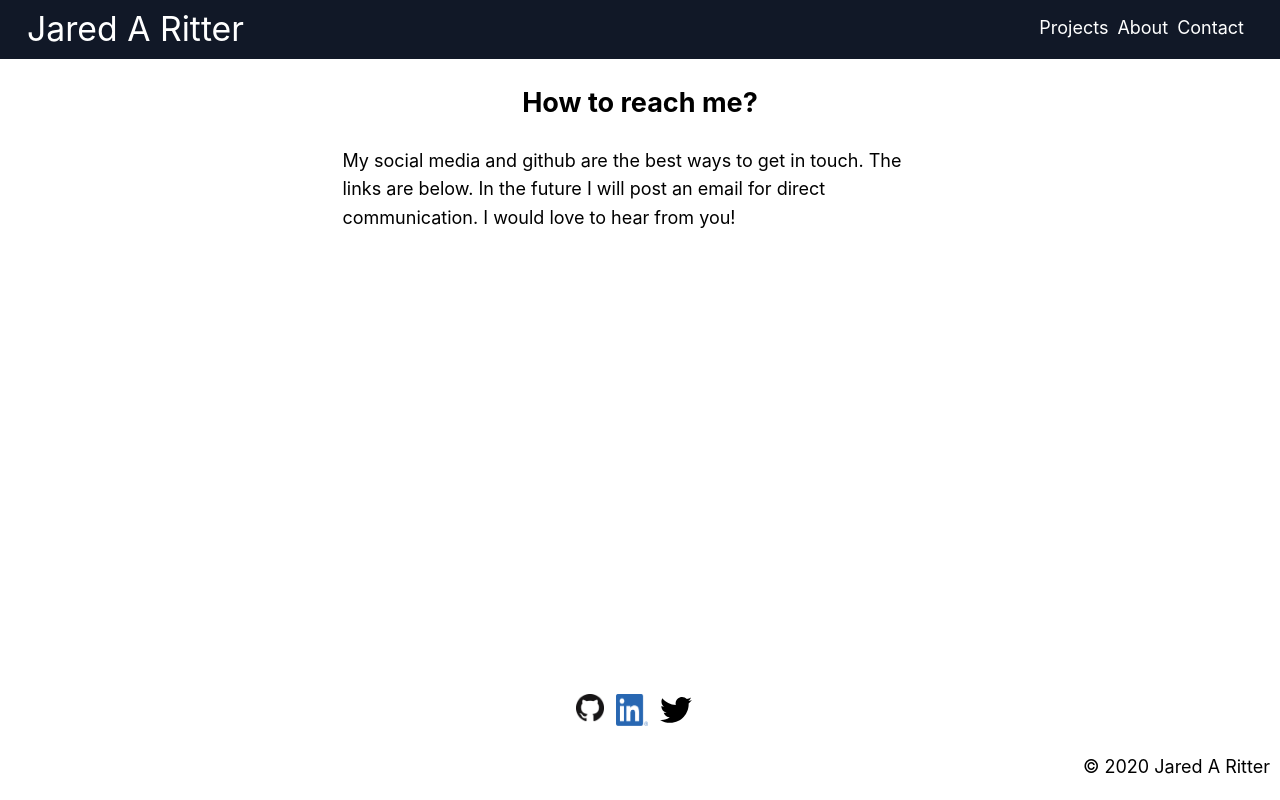
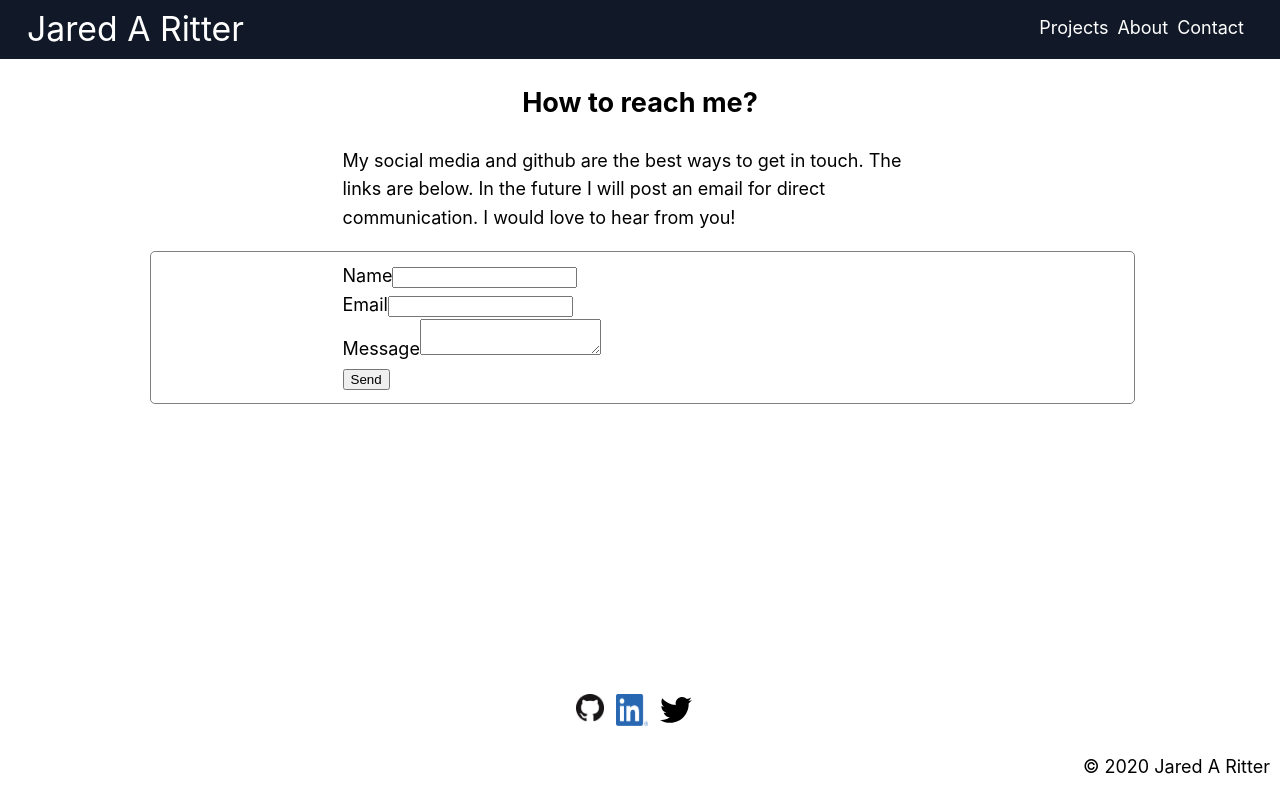
Before and after one commit to jaredaritter/jared-portfolio, a Next.js app: page /contact in a window 1280 px wide. Built offline with nearby package versions, Linux system fonts and the light colour scheme.

Commit message:
Add form to contact for testing.

```diff
--- a/pages/contact.js
+++ b/pages/contact.js
@@ -15,6 +15,26 @@ export default function Contact() {
             links are below. In the future I will post an email for direct
             communication. I would love to hear from you!
           </p>
+        </div>
+        <div className="card">
+          <form name="contact" method="POST" data-netlify="true">
+            <input type="hidden" name="form-name" value="contact" />
+            <p>
+              <label htmlFor="name">Name</label>
+              <input type="text" id="name" name="name" />
+            </p>
+            <p>
+              <label htmlFor="email">Email</label>
+              <input type="text" id="email" name="email" />
+            </p>
+            <p>
+              <label htmlFor="message">Message</label>
+              <textarea id="message" name="message"></textarea>
+            </p>
+            <p>
+              <button type="submit">Send</button>
+            </p>
+          </form>
         </div>
       </section>
       <style jsx>
@@ -36,6 +56,14 @@ export default function Contact() {
           .details {
             margin: 0 5px 0 10px;
           }
+
+          .card {
+            margin: 0 5px 0 10px;
+            border: 1px solid grey;
+            border-radius: 5px;
+            padding: 10px;
+            margin-top: 1rem;
+          }
         `}
       </style>
     </Layout>
```
